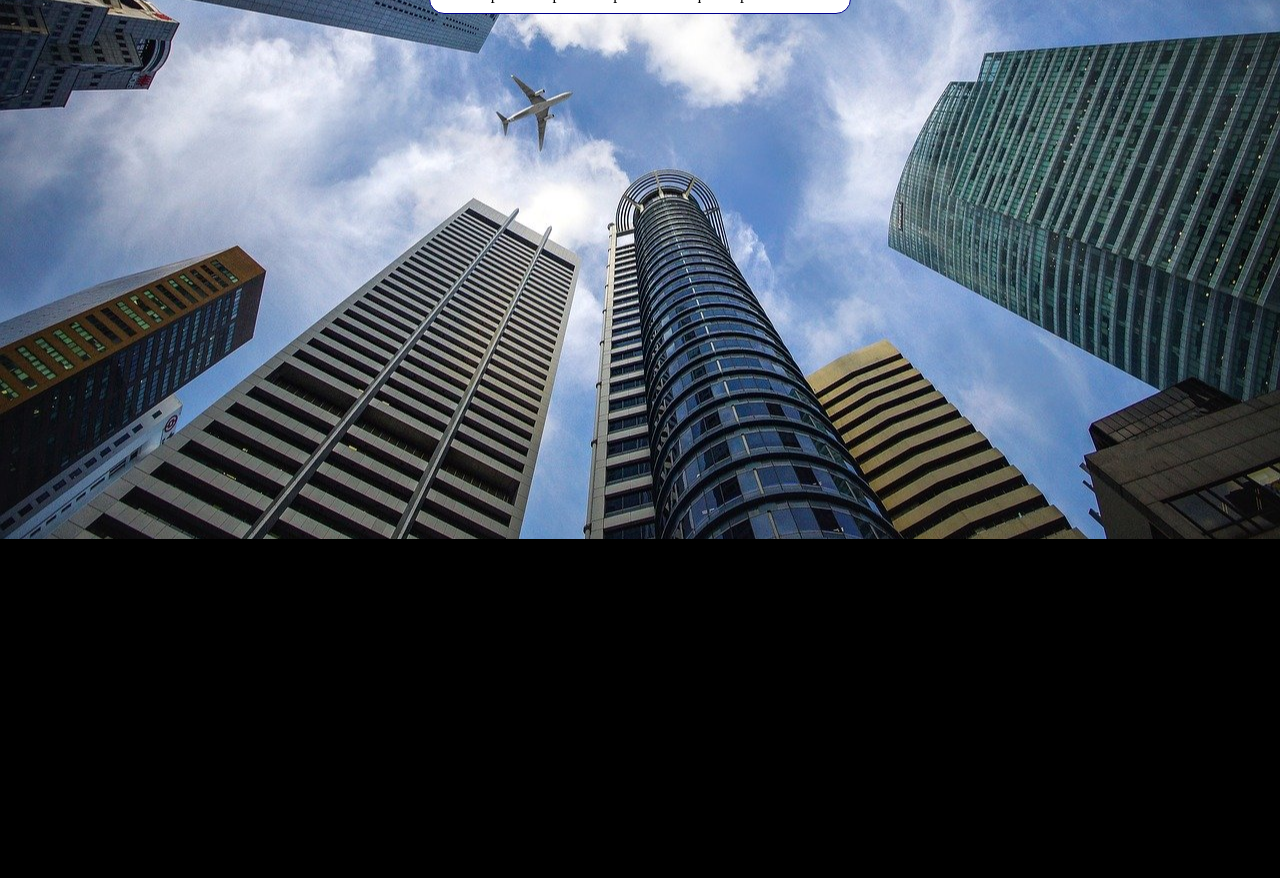
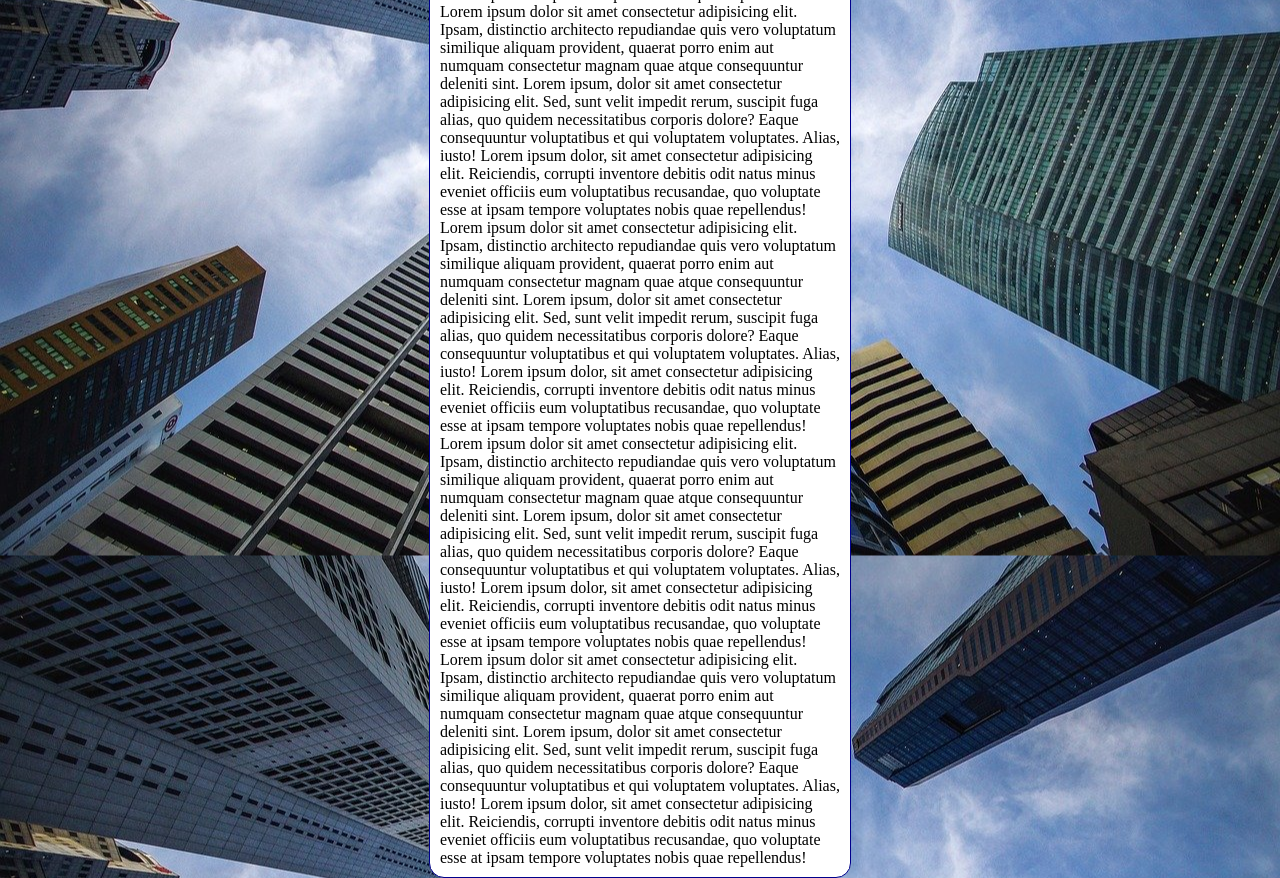
Before and after one commit to DerekMendes/html-css, a plain HTML site: page exercicios/ex022/fundo006.html in a window 1280 px wide. Shown: the part 281-1159 px from the top of the page. Before the commit the page ends 820 px from the top, so only its background shows below. Drawn offline with Linux system fonts and the light colour scheme.

Commit message:
atualizei

```diff
--- a/exercicios/ex022/fundo006.html
+++ b/exercicios/ex022/fundo006.html
@@ -14,7 +14,7 @@
             background-color: black;
             background-image: url(imagens/wallpaper002.jpg);
             background-position: center center;
-            background-repeat: no-repeat;
+            background-repeat: repeat-y;
             background-size: cover;
         }
         main {
@@ -32,6 +32,15 @@
         <h1>Teste de imagem e fundo</h1>
         <p>Lorem ipsum dolor sit amet consectetur adipisicing elit. Ipsam, distinctio architecto repudiandae quis vero voluptatum similique aliquam provident, quaerat porro enim aut numquam consectetur magnam quae atque consequuntur deleniti sint. Lorem ipsum, dolor sit amet consectetur adipisicing elit. Sed, sunt velit impedit rerum, suscipit fuga alias, quo quidem necessitatibus corporis dolore? Eaque consequuntur voluptatibus et qui voluptatem voluptates. Alias, iusto! Lorem ipsum dolor, sit amet consectetur adipisicing elit. Reiciendis, corrupti inventore debitis odit natus minus eveniet officiis eum voluptatibus recusandae, quo voluptate esse at ipsam tempore voluptates nobis quae repellendus!
         </p>
+        <p>Lorem ipsum dolor sit amet consectetur adipisicing elit. Ipsam, distinctio architecto repudiandae quis vero voluptatum similique aliquam provident, quaerat porro enim aut numquam consectetur magnam quae atque consequuntur deleniti sint. Lorem ipsum, dolor sit amet consectetur adipisicing elit. Sed, sunt velit impedit rerum, suscipit fuga alias, quo quidem necessitatibus corporis dolore? Eaque consequuntur voluptatibus et qui voluptatem voluptates. Alias, iusto! Lorem ipsum dolor, sit amet consectetur adipisicing elit. Reiciendis, corrupti inventore debitis odit natus minus eveniet officiis eum voluptatibus recusandae, quo voluptate esse at ipsam tempore voluptates nobis quae repellendus!
+        </p>
+        <p>Lorem ipsum dolor sit amet consectetur adipisicing elit. Ipsam, distinctio architecto repudiandae quis vero voluptatum similique aliquam provident, quaerat porro enim aut numquam consectetur magnam quae atque consequuntur deleniti sint. Lorem ipsum, dolor sit amet consectetur adipisicing elit. Sed, sunt velit impedit rerum, suscipit fuga alias, quo quidem necessitatibus corporis dolore? Eaque consequuntur voluptatibus et qui voluptatem voluptates. Alias, iusto! Lorem ipsum dolor, sit amet consectetur adipisicing elit. Reiciendis, corrupti inventore debitis odit natus minus eveniet officiis eum voluptatibus recusandae, quo voluptate esse at ipsam tempore voluptates nobis quae repellendus!
+        </p>
+        <p>Lorem ipsum dolor sit amet consectetur adipisicing elit. Ipsam, distinctio architecto repudiandae quis vero voluptatum similique aliquam provident, quaerat porro enim aut numquam consectetur magnam quae atque consequuntur deleniti sint. Lorem ipsum, dolor sit amet consectetur adipisicing elit. Sed, sunt velit impedit rerum, suscipit fuga alias, quo quidem necessitatibus corporis dolore? Eaque consequuntur voluptatibus et qui voluptatem voluptates. Alias, iusto! Lorem ipsum dolor, sit amet consectetur adipisicing elit. Reiciendis, corrupti inventore debitis odit natus minus eveniet officiis eum voluptatibus recusandae, quo voluptate esse at ipsam tempore voluptates nobis quae repellendus!
+        </p>
+        <p>Lorem ipsum dolor sit amet consectetur adipisicing elit. Ipsam, distinctio architecto repudiandae quis vero voluptatum similique aliquam provident, quaerat porro enim aut numquam consectetur magnam quae atque consequuntur deleniti sint. Lorem ipsum, dolor sit amet consectetur adipisicing elit. Sed, sunt velit impedit rerum, suscipit fuga alias, quo quidem necessitatibus corporis dolore? Eaque consequuntur voluptatibus et qui voluptatem voluptates. Alias, iusto! Lorem ipsum dolor, sit amet consectetur adipisicing elit. Reiciendis, corrupti inventore debitis odit natus minus eveniet officiis eum voluptatibus recusandae, quo voluptate esse at ipsam tempore voluptates nobis quae repellendus!
+        </p>
+
 
 
     </main>
```
